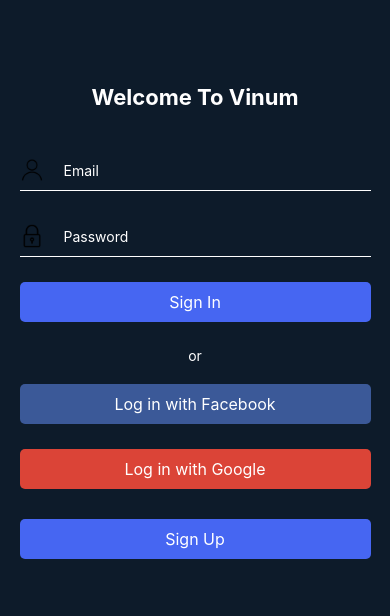
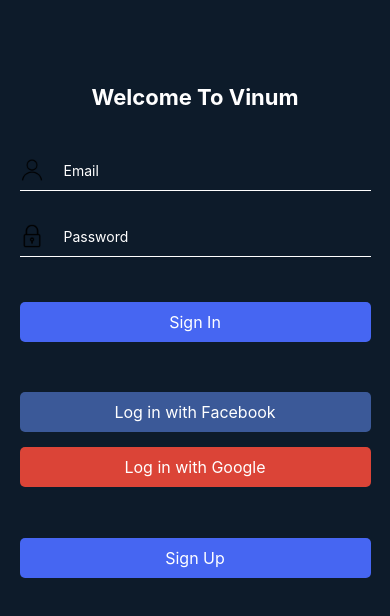
Before and after one commit to Cabezlea/Vinum, a React Native app: screen / in a window 390 px wide. Shown: the top 616 px of the page. Built offline with nearby package versions, Linux system fonts and the light colour scheme.

Commit message:
Deleted "or" text

```diff
--- a/pages/SignIn.jsx
+++ b/pages/SignIn.jsx
@@ -29,7 +29,6 @@
       <TouchableOpacity style={styles.button} onPress={onSignIn}>
         <Text style={styles.buttonText}>Sign In</Text>
       </TouchableOpacity>
-      <Text style={styles.orText}>or</Text>
       <TouchableOpacity style={styles.buttonFacebook} onPress={() => {}}>
         <Text style={styles.buttonText}>Log in with Facebook</Text>
       </TouchableOpacity>
@@ -72,7 +71,7 @@
     height: 40,
   },
   icon: {
-    width: 24,  // Set width of the icon
+    width: 24, // Set width of the icon
     height: 24, // Set height of the icon
     marginRight: 10, // Adds spacing between the icon and the input field
   },
@@ -82,7 +81,8 @@
     padding: 10,
     alignItems: 'center',
     borderRadius: 5,
-    marginBottom: 25,
+    marginTop: 20,
+    marginBottom: 50,
   },
   buttonText: {
     color: '#FFFFFF',
@@ -90,7 +90,7 @@
   },
   orText: {
     color: '#FFFFFF',
-    marginBottom: 20,
+    marginBottom: 10,
   },
   buttonFacebook: {
     backgroundColor: '#3B5998',
@@ -98,7 +98,7 @@
     padding: 10,
     alignItems: 'center',
     borderRadius: 5,
-    marginBottom: 25,
+    marginBottom: 15,
   },
   buttonGoogle: {
     backgroundColor: '#DB4437',
@@ -106,7 +106,7 @@
     padding: 10,
     alignItems: 'center',
     borderRadius: 5,
-    marginBottom: 15,
+    marginBottom: 1,
   },
   signUpButton: {
     width: '90%',
@@ -114,7 +114,7 @@
     padding: 10,
     alignItems: 'center',
     borderRadius: 5,
-    marginTop: 15,
+    marginTop: 50,
   },
   signUpText: {
     color: '#FFFFFF',
```
